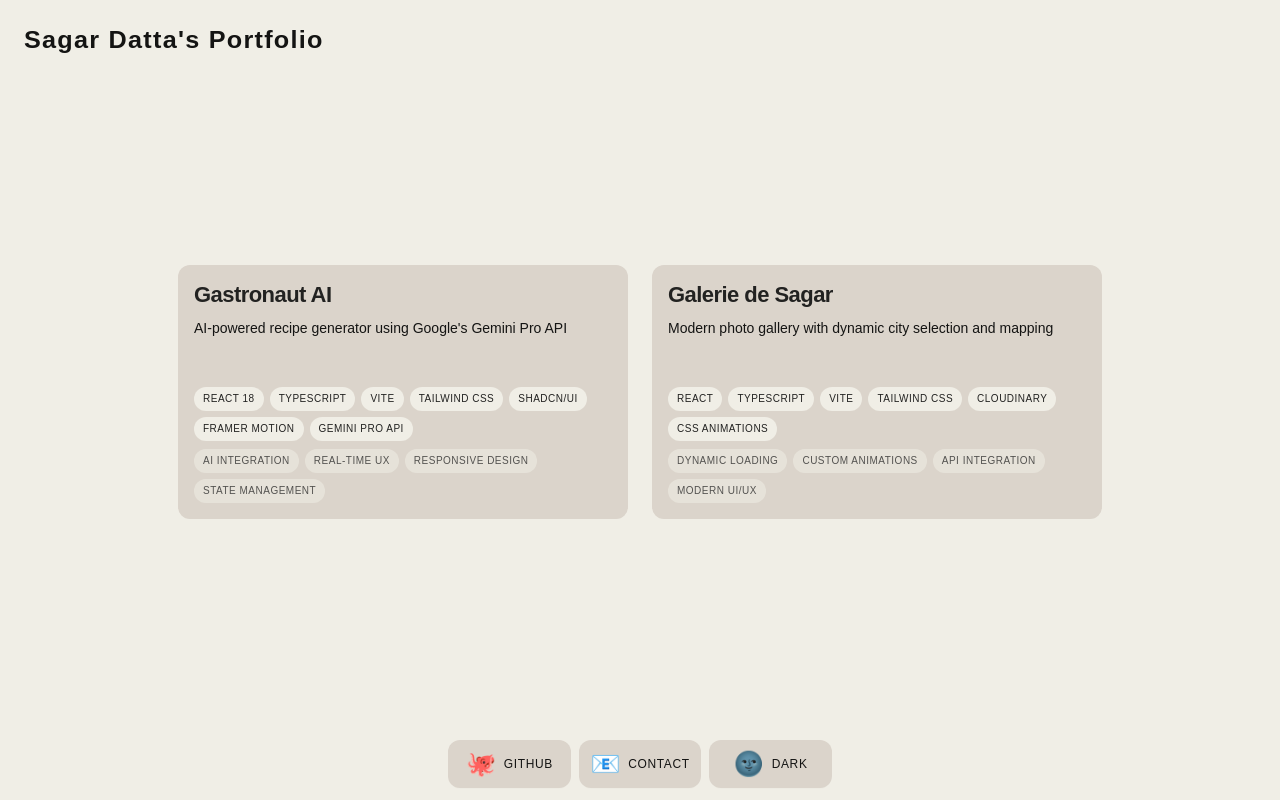
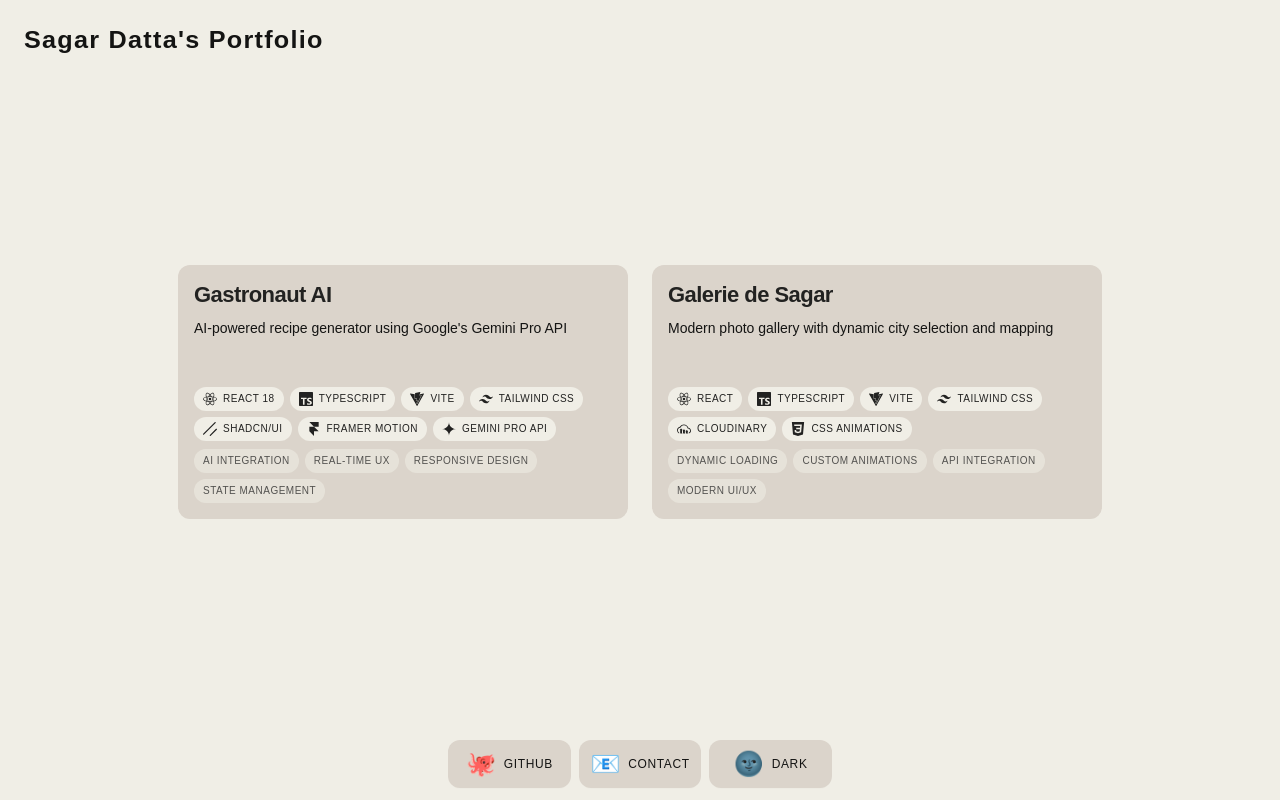
Before and after one commit to sagar-datta/portfolio, a Next.js app: page / in a window 1280 px wide. Built offline with nearby package versions, Linux system fonts and the light colour scheme.

Commit message:
feat: Add tech stack icons to TechStackBubble component

```diff
--- a/package.json
+++ b/package.json
@@ -17,7 +17,8 @@
     "next": "15.1.7",
     "next-themes": "^0.4.4",
     "react": "^19.0.0",
-    "react-dom": "^19.0.0"
+    "react-dom": "^19.0.0",
+    "react-icons": "^5.5.0"
   },
   "devDependencies": {
     "@eslint/eslintrc": "^3",
--- a/src/components/atoms/TechStackBubble.tsx
+++ b/src/components/atoms/TechStackBubble.tsx
@@ -1,14 +1,42 @@
 "use client";
+
+import { IconType } from "react-icons";
+import {
+  SiReact,
+  SiTypescript,
+  SiVite,
+  SiTailwindcss,
+  SiFramer,
+  SiGooglegemini,
+  SiCloudinary,
+  SiCss3,
+  SiShadcnui,
+} from "react-icons/si";
 
 interface TechStackBubbleProps {
   tech: string;
   variant?: "default" | "small";
 }
 
+const techIcons: { [key: string]: IconType } = {
+  React: SiReact,
+  "React 18": SiReact,
+  TypeScript: SiTypescript,
+  Vite: SiVite,
+  "Tailwind CSS": SiTailwindcss,
+  "Framer Motion": SiFramer,
+  "Gemini Pro API": SiGooglegemini,
+  Cloudinary: SiCloudinary,
+  "CSS Animations": SiCss3,
+  "Shadcn/ui": SiShadcnui,
+};
+
 export const TechStackBubble = ({
   tech,
   variant = "default",
 }: TechStackBubbleProps) => {
+  const Icon = techIcons[tech];
+
   const sizeStyles = {
     default: `
       text-modern-clamp font-medium
@@ -28,8 +56,16 @@ export const TechStackBubble = ({
         ${sizeStyles[variant]}
         rounded-full bg-light dark:bg-primary-dark
         text-dark dark:text-light
+        flex items-center gap-1.5
       `}
     >
+      {Icon && (
+        <Icon
+          className={`${
+            variant === "small" ? "w-2.5 h-2.5" : "w-3.5 h-3.5"
+          } hidden md:block`}
+        />
+      )}
       {tech}
     </span>
   );
```
Also changed, not shown: 1 other file (tests, documents, lock files or other folders).
